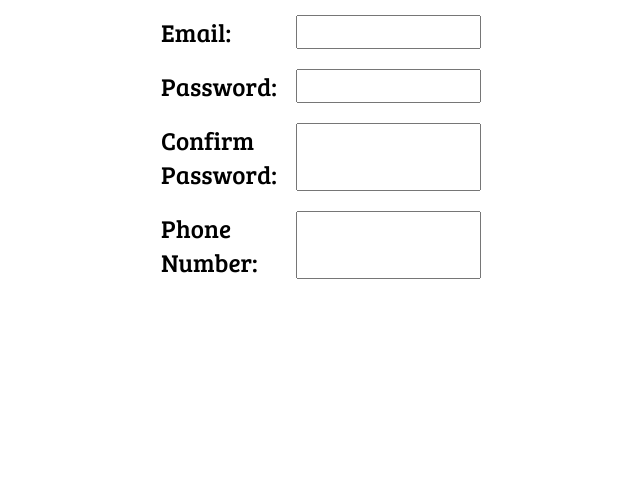
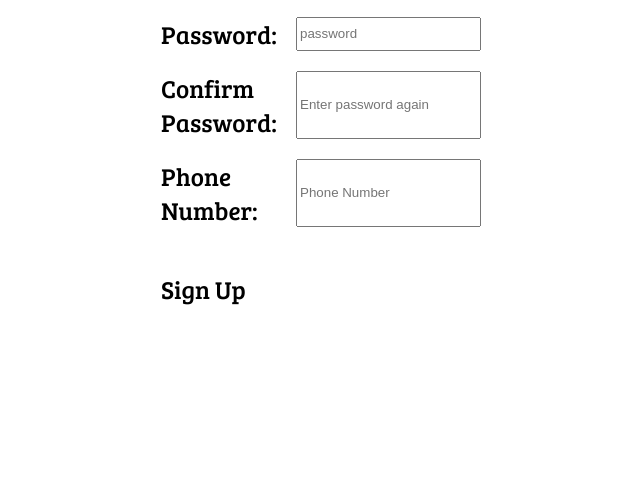
Before and after one commit to hasanfarhan33/Sign-Up-Page, a plain HTML site: page index.html in a window 1280 px wide. Shown: the part 329-816 px from the top of the page, without its empty margins (319-959 px from the left). Drawn offline with Linux system fonts and the light colour scheme.

Commit message:
Added Sign Up Button and designed the page

```diff
--- a/index.html
+++ b/index.html
@@ -15,19 +15,22 @@
     <form action="">
         <div class="emailContainer">
             <label for="email">Email: </label>
-            <input type="email">
+            <input class="emailInput" type="email" placeholder="example@gmail.com">
         </div>
         <div class="passwordContainer">
             <label for="password">Password: </label>
-            <input type="password">
+            <input class="passwordInput" type="password" placeholder="password">
         </div>
         <div class="confirmPasswordContainer">
             <label for="confirmPassword">Confirm Password: </label>
-            <input type="password">
+            <input class="confirmPasswordInput" type="confirmPassword" placeholder="Enter password again">
         </div>
         <div class="phoneNumberContainer">
             <label for="phoneNumber">Phone Number: </label>
-            <input type="tel">
+            <input class="telephoneInput" type="tel" placeholder="Phone Number">
+        </div>
+        <div class="signUpButton">
+            <p>Sign Up</p>
         </div>
     </form>
 </body>
```
